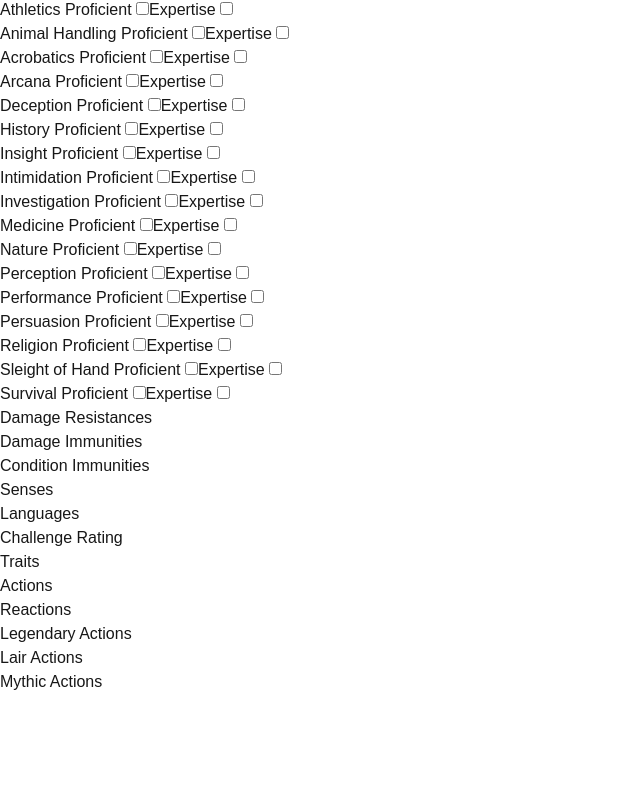
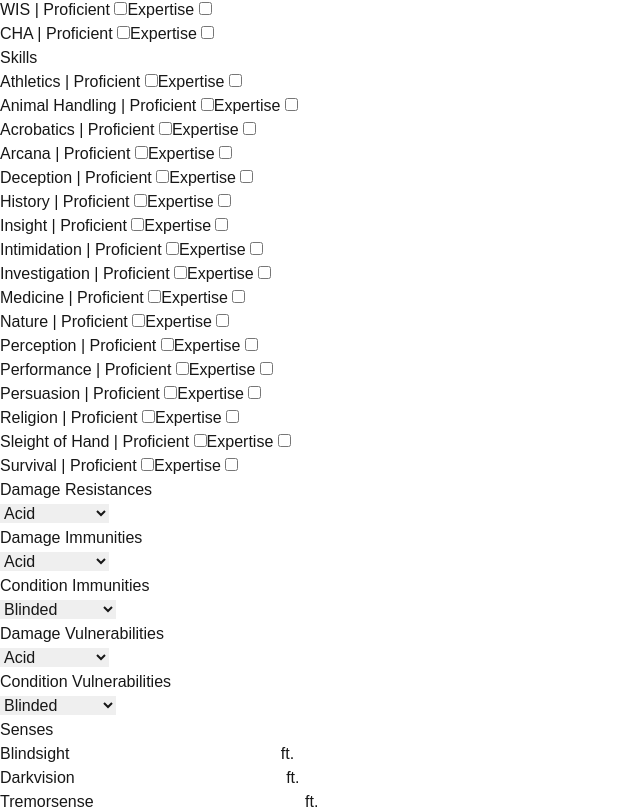
Before and after one commit to jpanahon/dungeon-acolyte, a Next.js app: page /npc-fabricator in a window 1280 px wide. Shown: the part 630-1440 px from the top of the page, without its empty margins (0-640 px from the left). Before the commit the page ends 1324 px from the top, so only its background shows below. Built offline with nearby package versions, Linux system fonts and the light colour scheme.

Commit message:
feat: Templated options for NPC Fabricator

```diff
--- a/src/app/npc-fabricator/page.tsx
+++ b/src/app/npc-fabricator/page.tsx
@@ -30,6 +30,12 @@ export default function NPCFab() {
         {id: "SUR", name: "Survival", mod: 0},
     ];
 
+    const damageTypes = ["Acid", "Bludgeoning", "Cold", "Fire", "Force", "Lightning", "Necrotic", "Piercing", "Poison",
+                         "Psychic", "Radiant", "Slashing", "Thunder"];
+
+    const conditions = ["Blinded", "Charmed", "Deafened", "Frightened", "Grappled", "Incapacitated", "Paralyzed",
+                        "Petrified", "Poisoned", "Prone", "Restrained", "Stunned", "Unconscious"]
+
     return (
         <main>
             <h1 className="text-6xl">NPC Fabricator</h1>
@@ -54,7 +60,8 @@ export default function NPCFab() {
                         <option value="CE" className="text-black">Chaotic Evil</option>
                         <option value="LE" className="text-black">Lawful Evil</option>
                         <option value="NE" className="text-black">Neutral Evil</option>
-                    </select> <br/>
+                    </select> <br/> <br/>
+
                     <label htmlFor="npc-size">Size</label> <br/>
                     <select name="npc-size" defaultValue="M" className="bg-inherit">
                         <option value="T" className="text-black">Tiny</option>
@@ -63,51 +70,105 @@ export default function NPCFab() {
                         <option value="L" className="text-black">Large</option>
                         <option value="H" className="text-black">Huge</option>
                         <option value="G" className="text-black">Gargantuan</option>
-                    </select> <br/>
+                    </select> <br/> <br/>
 
                     <label>Armor Class</label> <br/>
                     <input type="number" name="npc-ac" className="bg-inherit"></input> <br/>
                     <label>Hit Points</label> <br/>
+                    <label>Speed</label> <br/>
                     <label>Challenge Rating</label> <br/>
                     <input type="number" min="1" max="30" className="bg-inherit"></input> <br/>
 
-                    <table className="border-2">
+                    <table className="border-2 bg-inherit">
                         <tbody>
                             <tr>
-                                {stats.map((stat) => (
+                                {
+                                    stats.map((stat) => (
                                         <th key={stat.name} className="border-2">{stat.name}</th>
-                                ))}
+                                    ))
+                                }
                             </tr>
 
                             <tr>
-                                {stats.map((stat) => (
-                                    <th key={stat.name}><input type="number" min="1" max="40" name={stat.name} defaultValue={stat.score} className="bg-inherit border-2"></input></th>
-                                ))}
+                                {
+                                    stats.map((stat) => (
+                                        <th key={stat.name}>
+                                            <input type="number" min="1" max="40" name={stat.name}
+                                                   defaultValue={stat.score} className="bg-inherit border-2">
+                                            </input>
+                                        </th>
+                                    ))
+                                }
                             </tr>
                         </tbody>
                     </table>
 
                     <label>Saving Throws</label> <br/>
-                    {savingThrows.map((stat) => (
+                    {
+                        savingThrows.map((stat) => (
                             <div key={stat.name}>
-                            <p>{stat.name} Proficient <input type="checkbox"></input>
+                                <p>{stat.name} | Proficient <input type="checkbox"></input>
                                 Expertise <input type="checkbox"></input></p>
                             </div>
-                    ))}
+                        ))
+                    }
 
                     <label>Skills</label> <br/>
-                    {skills.map((stat) => (
+                    {
+                        skills.map((stat) => (
                             <div key={stat.name}>
-                            <p>{stat.name} Proficient <input type="checkbox"></input>
+                                <p>{stat.name} | Proficient <input type="checkbox"></input>
                                 Expertise <input type="checkbox"></input></p>
                             </div>
-                    ))}
+                        ))
+                    }
                     <label>Damage Resistances</label> <br/>
+                    <select name="damage-res" className="bg-inherit">
+                        {
+                            damageTypes.map((dmg) => (
+                                <option key={dmg} value={dmg} className="text-black">{dmg}</option>
+                            ))
+                        }
+                    </select> <br/>
                     <label>Damage Immunities</label> <br/>
+                    <select name="damage-imm" className="bg-inherit">
+                        {
+                            damageTypes.map((dmg) => (
+                                <option key={dmg} value={dmg} className="text-black">{dmg}</option>
+                            ))
+                        }
+                    </select> <br/>
                     <label>Condition Immunities</label> <br/>
+                    <select name="cond-imm" className="bg-inherit">
+                        {
+                            conditions.map((cond) => (
+                                <option key={cond} value={cond} className="text-black">{cond}</option>
+                            ))
+                        }
+                    </select> <br/>
+                    <label>Damage Vulnerabilities</label> <br/>
+                    <select name="damage-vul" className="bg-inherit">
+                        {
+                            damageTypes.map((cond) => (
+                                <option key={cond} value={cond} className="text-black">{cond}</option>
+                            ))
+                        }
+                    </select> <br/>
+                    <label>Condition Vulnerabilities</label> <br/>
+                    <select name="cond-vul" className="bg-inherit">
+                        {
+                            conditions.map((cond) => (
+                                <option key={cond} value={cond} className="text-black">{cond}</option>
+                            ))
+                        }
+                    </select> <br/>
                     <label>Senses</label> <br/>
+                    <p>Blindsight <input type="number" name="b-sight" className="bg-inherit"></input>ft.</p>
+                    <p>Darkvision <input type="number" name="b-sight" className="bg-inherit"></input>ft.</p>
+                    <p>Tremorsense <input type="number" name="b-sight" className="bg-inherit"></input>ft.</p>
+                    <p>Truesight <input type="number" name="b-sight" className="bg-inherit"></input>ft.</p>
                     <label>Languages</label> <br/>
-                    <label>Challenge Rating</label> <br/>
+                    <input type="text" className="bg-inherit"></input> <br/>
                     <label>Traits</label> <br/>
                     <label>Actions</label> <br/>
                     <label>Reactions</label> <br/>
```
Lines whose indentation alone changed are shown as unchanged.
